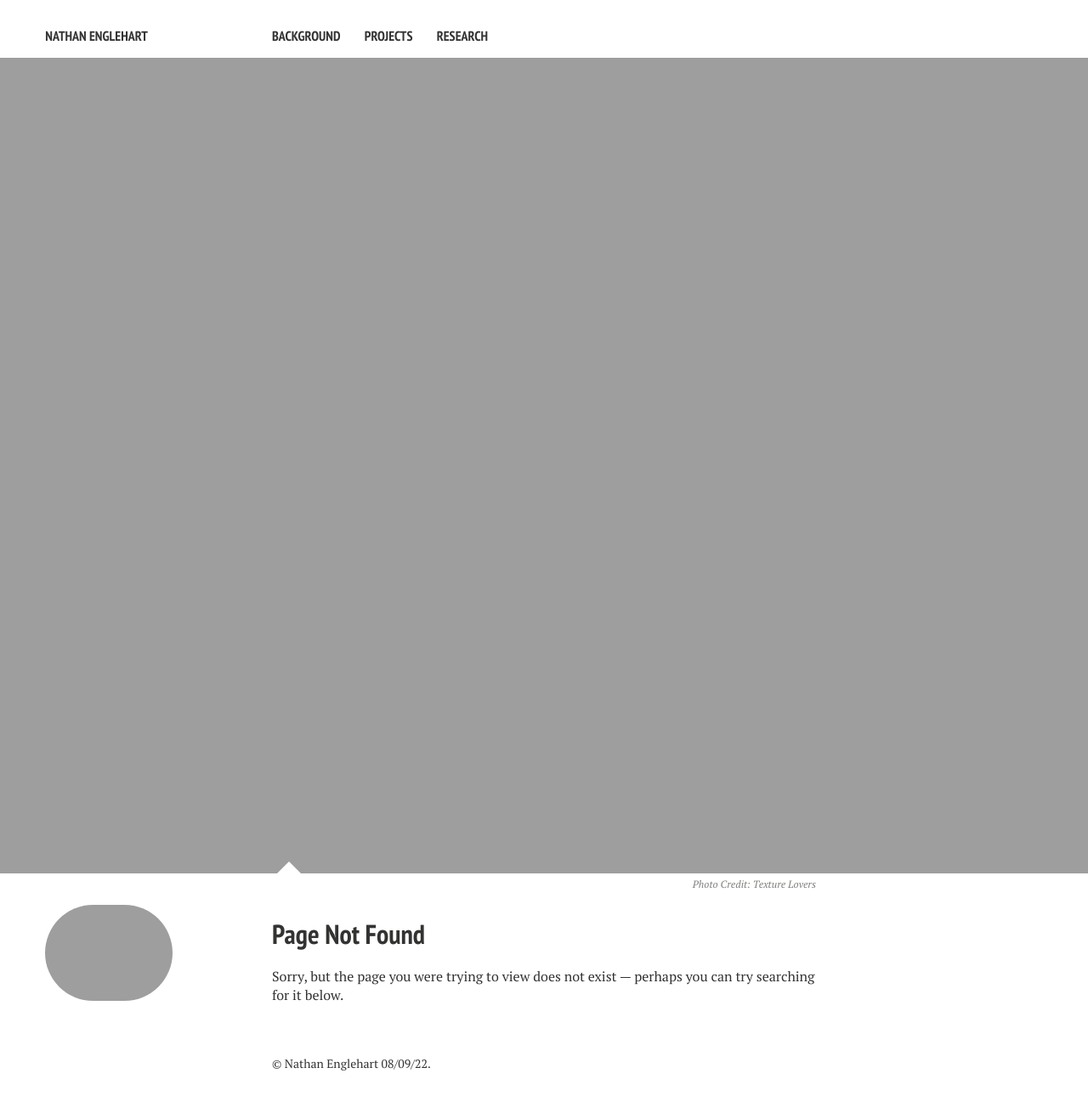
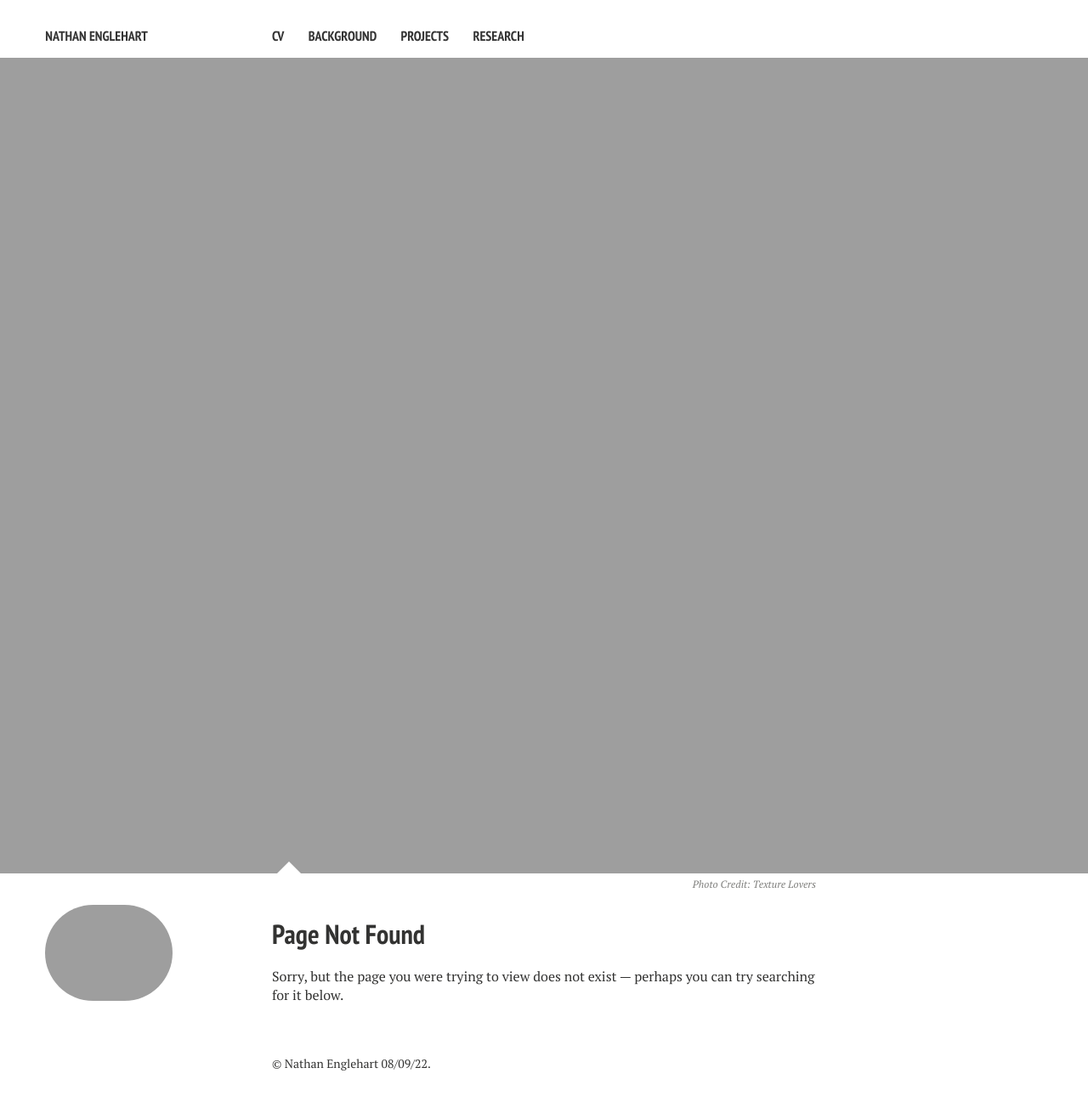
Before and after one commit to nathanenglehart/nathanenglehart.github.io, a Jekyll site: the page built from 404.md, in a window 1280 px wide. Shown: the whole page at 85% size. Built offline with Jekyll 4.4.1, drawn with Linux system fonts in a browser that asks for light colours; nearby versions of some CDN libraries.

Commit message:
cv link attempt

```diff
--- a/_config.yml
+++ b/_config.yml
@@ -9,10 +9,12 @@ disqus_shortname: nathanenglehart
 # Links to include in top navigation
 # For external links add external: true
 links:
+  - title: CV
+    url: /files/cv.pdf
   - title: Background
     url: /background/
   - title: Projects
-    url: /projects
+    url: /projects/
   - title: Research
     url: /research/
 
```
